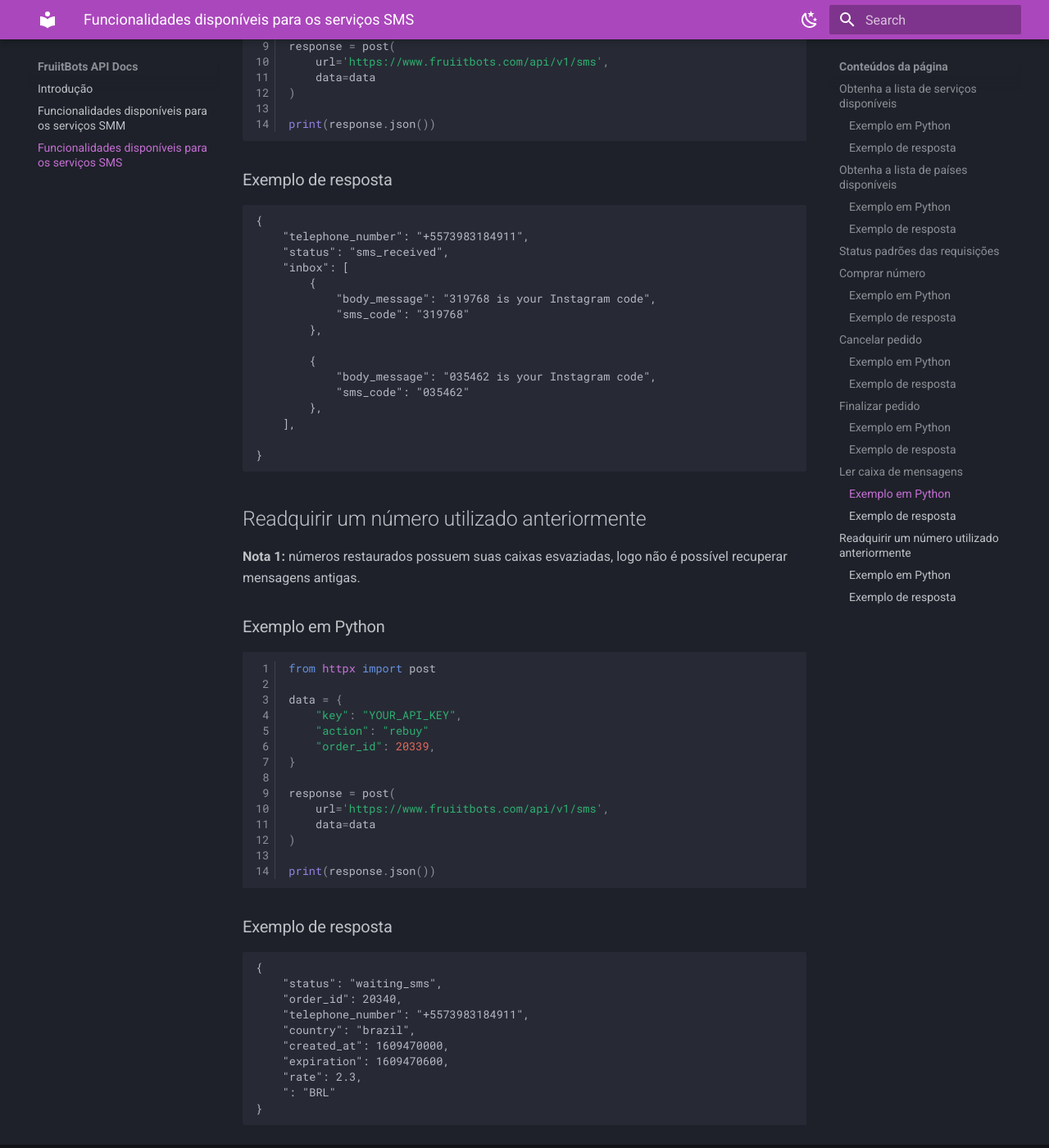
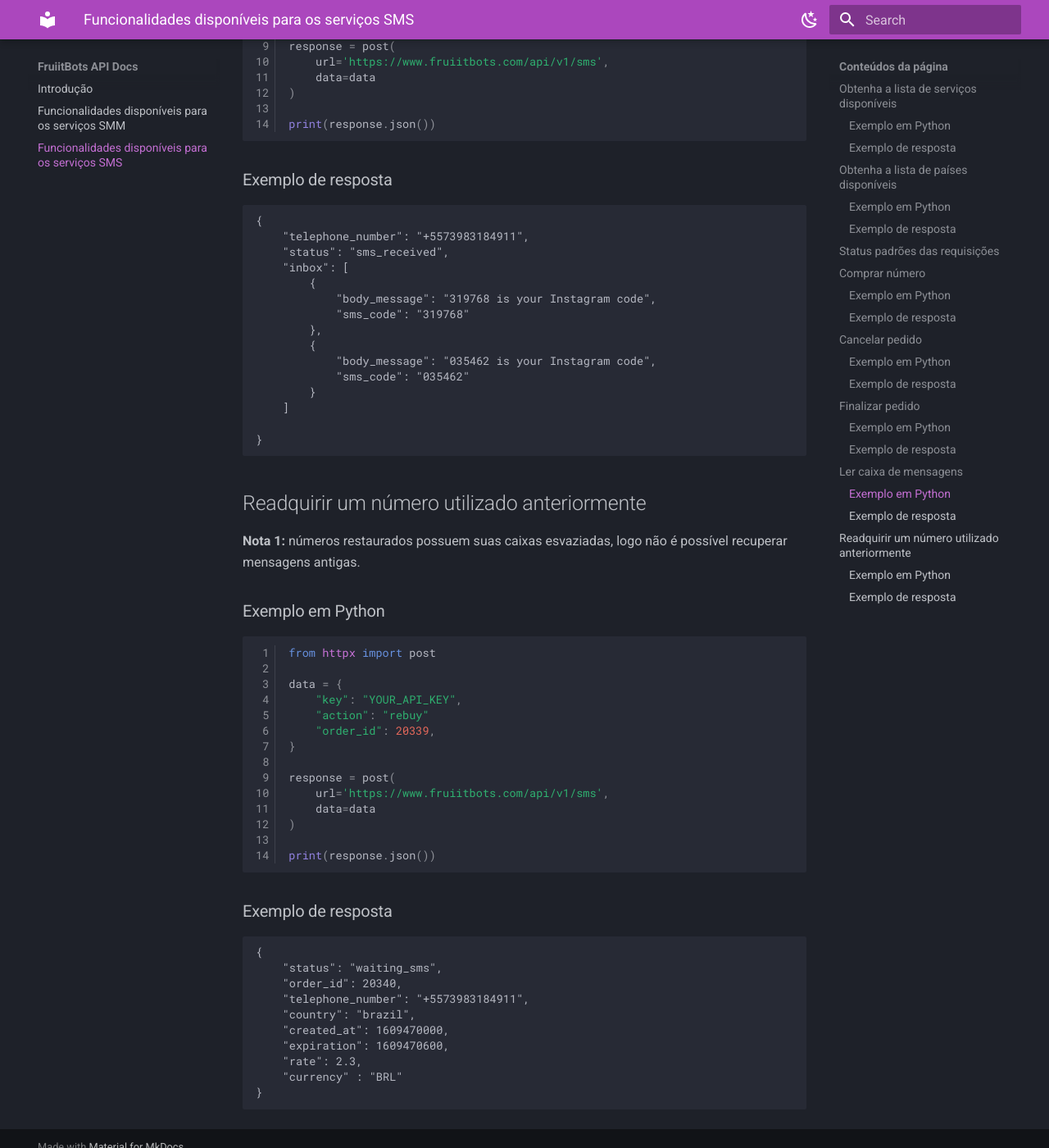
Before and after one commit to darkmathew/fruiitbots-full-api-docs, an MkDocs documentation site: the page built from docs/SMS.md, in a window 1280 px wide and 1400 px high, scrolled down 6445 px. Shown: the whole window at 82% size. Built offline with MkDocs 1.6.1 and Material for MkDocs 9.7.7, drawn with Linux system fonts in a browser that asks for light colours; some of the changed text lies outside the part shown.

Commit message:
correções

````diff
--- a/docs/SMS.md
+++ b/docs/SMS.md
@@ -318,12 +318,11 @@
             "body_message": "319768 is your Instagram code",
             "sms_code": "319768"
         },
-
         {
             "body_message": "035462 is your Instagram code",
             "sms_code": "035462"
-        },
-    ],
+        }
+    ]
 
 }
 
@@ -363,6 +362,6 @@
     "created_at": 1609470000,
     "expiration": 1609470600,
     "rate": 2.3,
-    ": "BRL"
+    "currency" : "BRL"
 }
 ```
````
Also changed, not shown: other parts of docs/SMS.md (+1 -1 lines).
